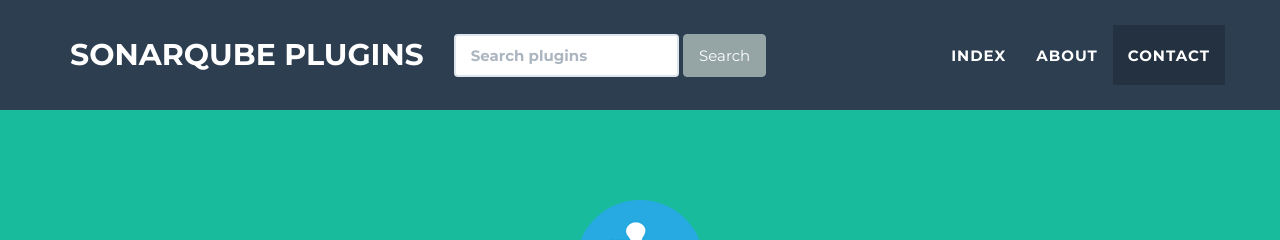
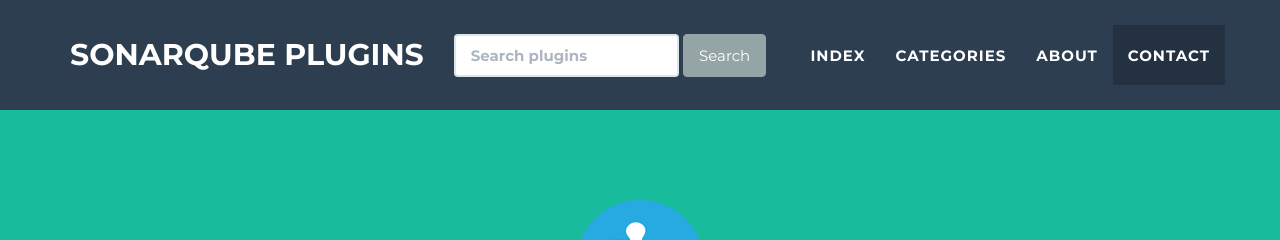
Before and after one commit to sonarplugins/sonarplugins.github.io, a Jekyll site: the page built from index.html, in a window 1280 px wide. Shown: the top 240 px of the page. Built offline with Jekyll 4.4.1, drawn with Linux system fonts in a browser that asks for light colours.

Commit message:
Added categories to navigation

```diff
--- a/_includes/nav.html
+++ b/_includes/nav.html
@@ -29,6 +29,9 @@
                         <a href="#portfolio">Index</a>
                     </li>
                     <li class="page-scroll">
+                        <a href="#categories">Categories</a>
+                    </li>
+                    <li class="page-scroll">
                         <a href="#about">About</a>
                     </li>
                     <li class="page-scroll">
```
